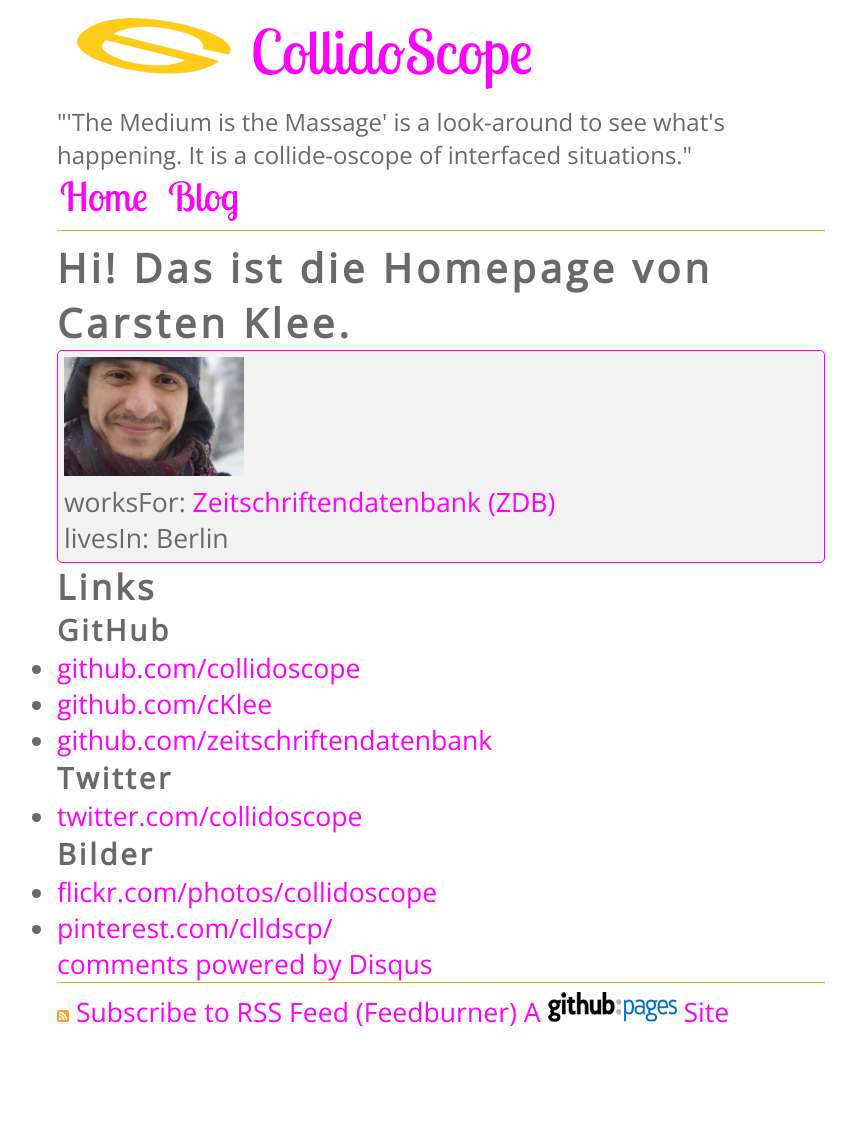
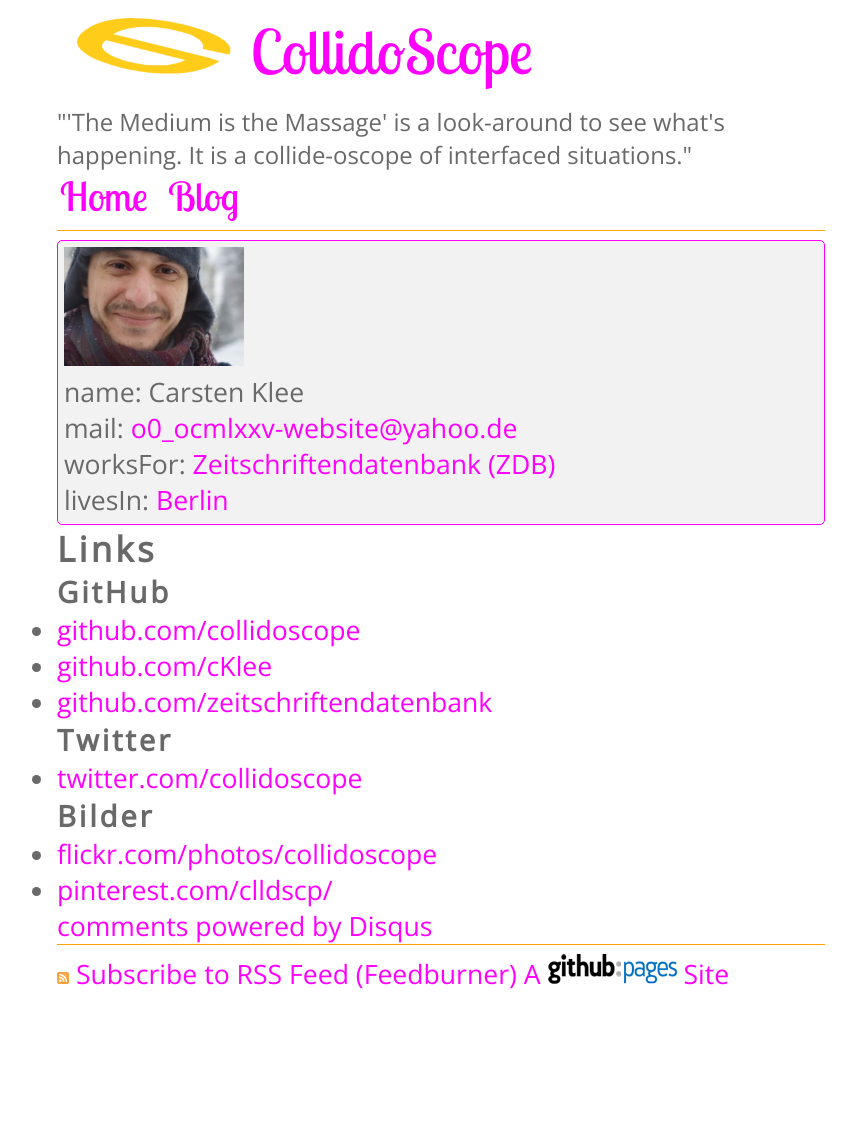
Before and after one commit to collidoscope/collidoscope.github.com, a Jekyll site: the page built from index.html, in a window 1280 px wide. Shown: the whole page, without its empty margins (199-1055 px from the left). Built offline with Jekyll 4.4.1, drawn with Linux system fonts in a browser that asks for light colours; some web fonts are replaced; Markdown is read by kramdown in place of the engine named in the settings; comment, search, counter and statistics services are not loaded; after the commit the page ends 1092 px from its top, so only the background shows below that.

Commit message:
Updated index.html

```diff
--- a/index.html
+++ b/index.html
@@ -1,20 +1,23 @@
 ---
+published: true
 layout: home
 title: Home
 weight: 1
 show: true
 author: Carsten Klee
 ---
+
 <div itemscope itemtype="http://schema.org/Person">
-  <h2>Hi! Das ist die Homepage von <span itemprop="name">Carsten Klee</span>.</h2>
   <div class="contact">
   <div id="photo">
     <img id="me" itemprop="image" src="images/me.jpg"/>
   </div>
+    name: <span itemprop="name">Carsten Klee</span><br/>
+    mail: <a href="mailto:o0_ocmlxxv-website@yahoo.de" itemprop="email">o0_ocmlxxv-website@yahoo.de</a><br/>
   worksFor: <span itemprop="worksFor" itemscope itemtype="http://schema.org/Organization">
     <a href="http://www.zeitschriftendatenbank.de" itemprop="url name">Zeitschriftendatenbank (ZDB)</a>
     </span><br/>
-   livesIn: <span itemprop="address" itemscope itemtype="http://schema.org/PostalAddress"><span itemprop="addressLocality">Berlin</span></span><br/>
+    livesIn: <span itemprop="address" itemscope itemtype="http://schema.org/PostalAddress"><a itemprop="addressLocality" href="http://www.berlin.de">Berlin</a></span><br/>
     </div><!-- end contact -->
     <div id="links">
       <ul>
```
